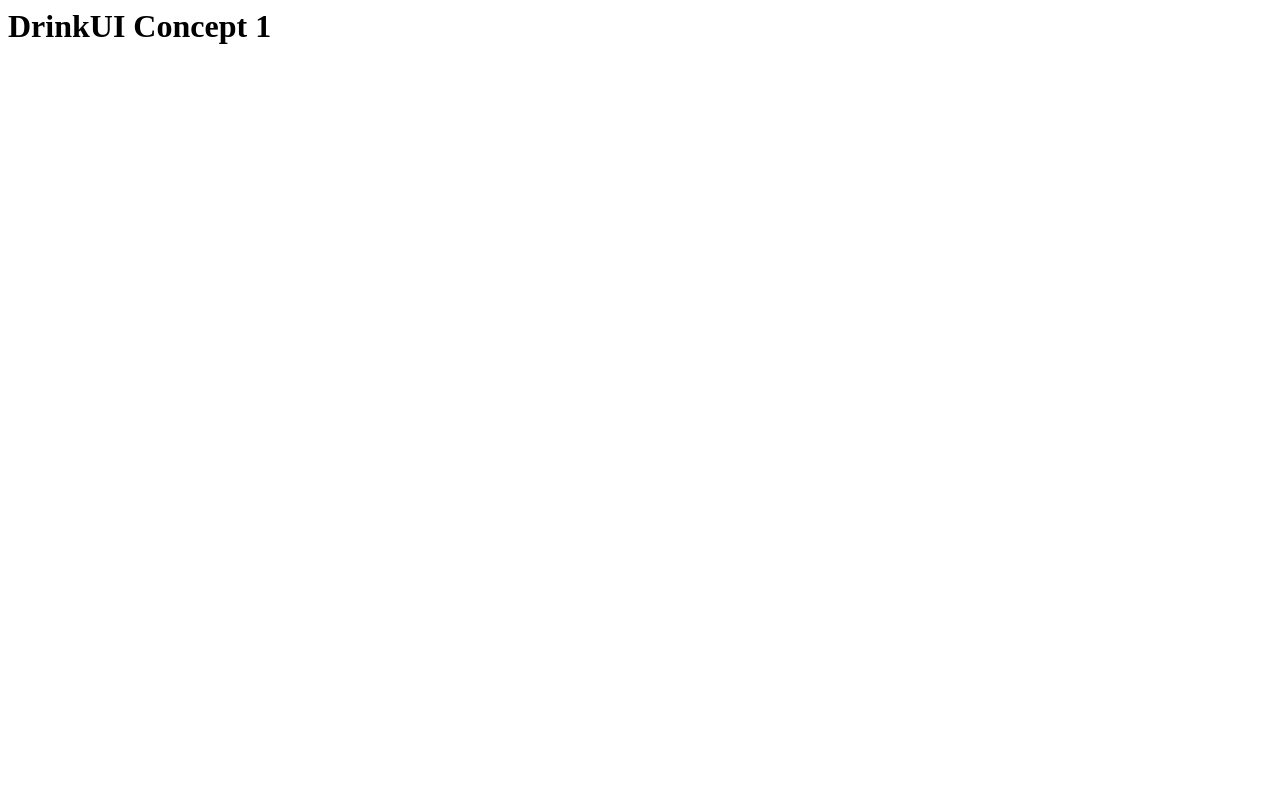
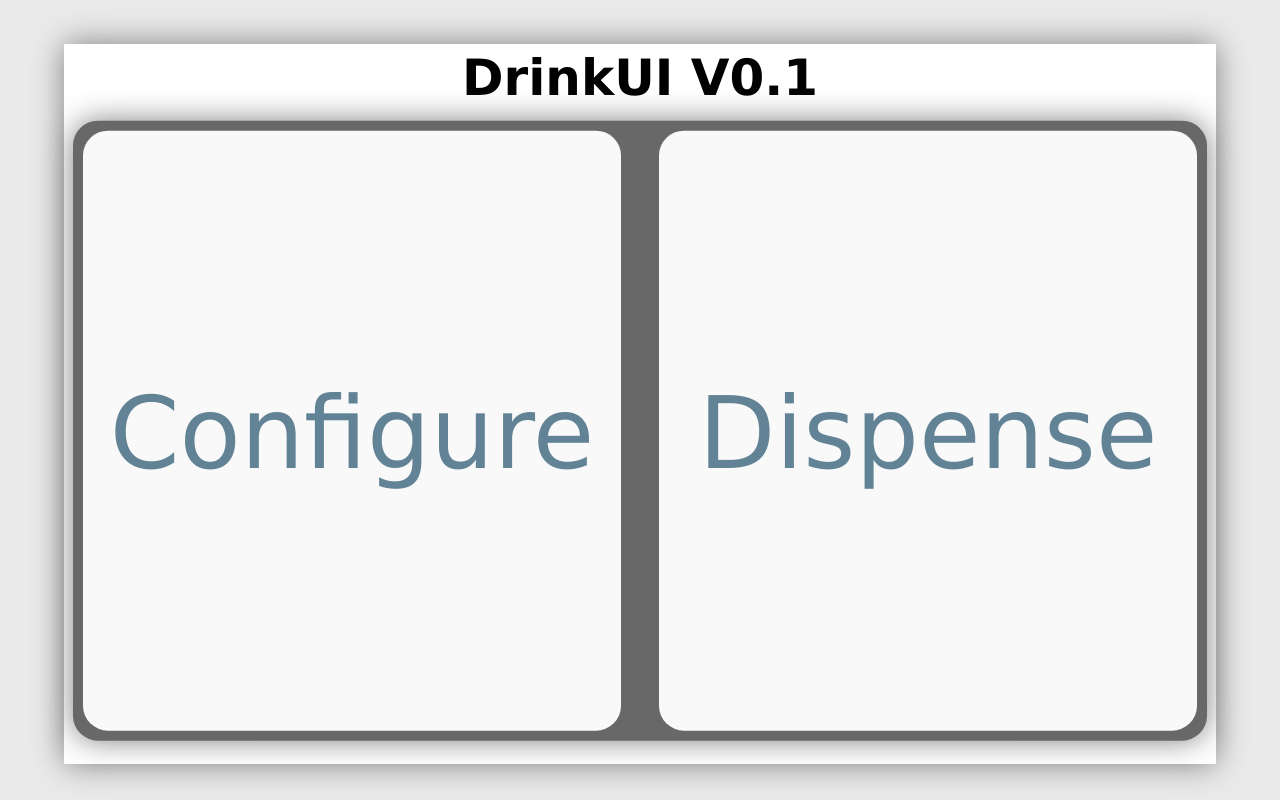
Before and after one commit to trogy/DrinkUI, a plain HTML site: page UIConcepts/UI1/index.html in a window 1280 px wide. Drawn offline with Linux system fonts and the light colour scheme.

Commit message:
Basic Main Page

```diff
--- a/UIConcepts/UI1/CSS/style.css
+++ b/UIConcepts/UI1/CSS/style.css
@@ -0,0 +1,61 @@
+body{
+  background-color: #EAEAEA;
+    position: relative;
+}
+.container{
+transform: translateY(5%);
+  width: 90vw;
+  height: 90vh;
+  background-color: #FEFFFE;
+  margin: auto;
+  box-shadow: 0px 0px 30px grey;
+}
+.AJAXContent{
+  transform: translateY(2.2%);
+  margin: auto;
+padding: 10px;
+width: 87vw;
+height: 75vh;
+  background-color: #686868;
+  background-size: 89vw 86vh;
+  flex: auto;
+    box-shadow: 0px 0px 30px grey;
+    border-radius: 25px;
+}
+.title{
+  padding-top: 5px;
+  margin: auto;
+  text-align: center;
+  font-family: "Lucida Sans Unicode", "Lucida Grande", sans-serif;
+  font-size: 50px;
+}
+.button-title{
+  color: #628395;
+  padding-top: 5px;
+  margin: auto;
+  text-align: center;
+  font-family: "Lucida Sans Unicode", "Lucida Grande", sans-serif;
+  font-size: 100px;
+}
+.main-bt-left{
+background-color: #F9F9F9;
+border: none;
+border-radius: 25px;
+width: 42vw;
+height: 75vh;
+position: absolute;
+left: 10px;
+-webkit-transition-duration: 0.4s; /* Safari */
+transition-duration: 0.4s;
+}
+.main-bt-right{
+background-color: #F9F9F9;
+border: none;
+border-radius: 25px;
+width: 42vw;
+height: 75vh;
+position: absolute;
+right: 10px;
+-webkit-transition-duration: 0.4s; /* Safari */
+transition-duration: 0.4s;
+}
--- a/UIConcepts/UI1/index.html
+++ b/UIConcepts/UI1/index.html
@@ -1,7 +1,15 @@
 <html>
   <head>
+    <link rel="stylesheet" type="text/css" href="CSS/style.css">
+    <meta name="viewport" content="width=device-width, initial-scale=1.0">
   </head>
   <body>
-    <h1>DrinkUI Concept 1</h1>
+    <div class="container" id="container">
+      <h1 class="title">DrinkUI V0.1</h1>
+        <div class="AJAXContent" id="ajload">
+          <button class="button-title main-bt-left">Configure</button>
+          <button class="button-title main-bt-right">Dispense</button>
+        </div>
+    </div>
   </body>
 </html>
```
